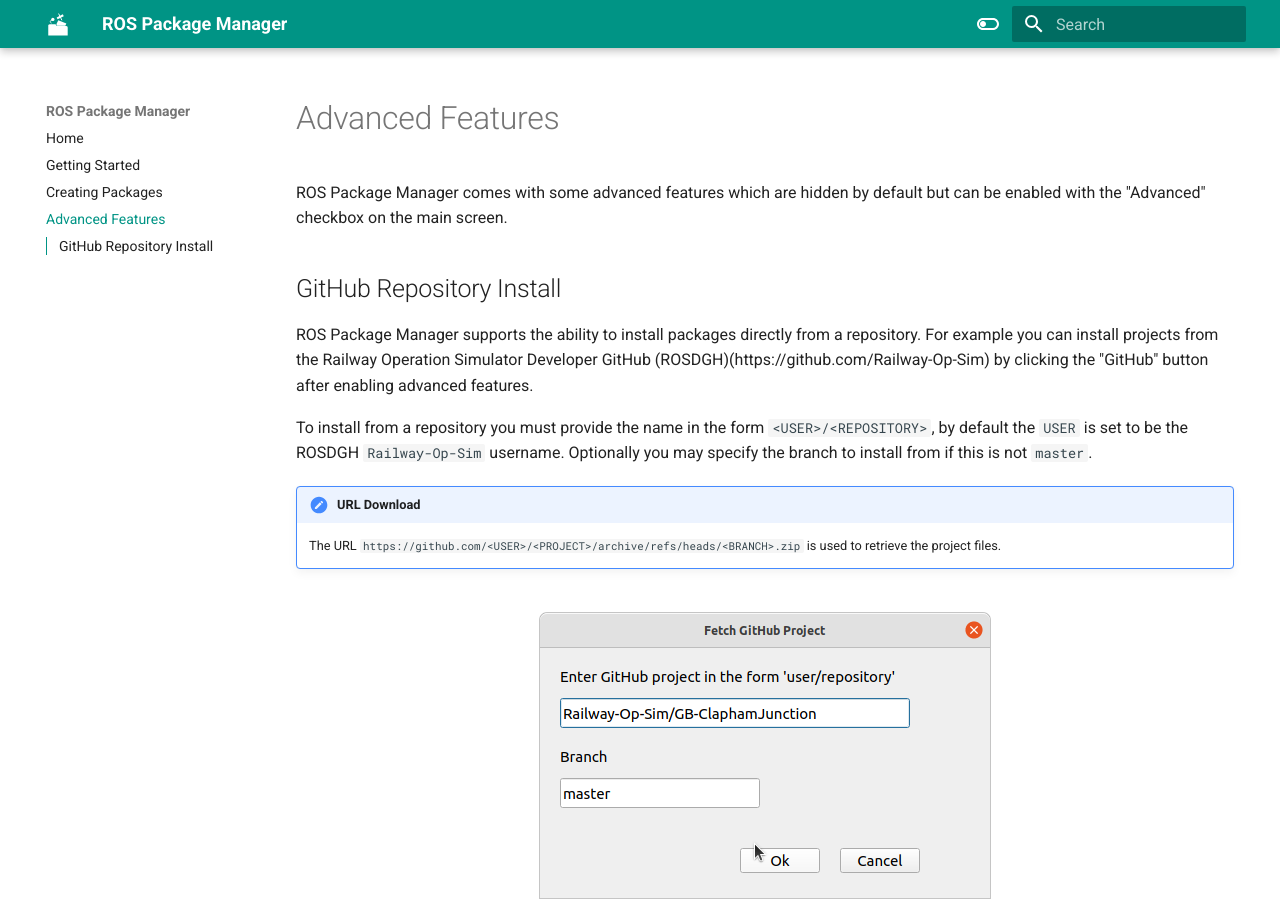
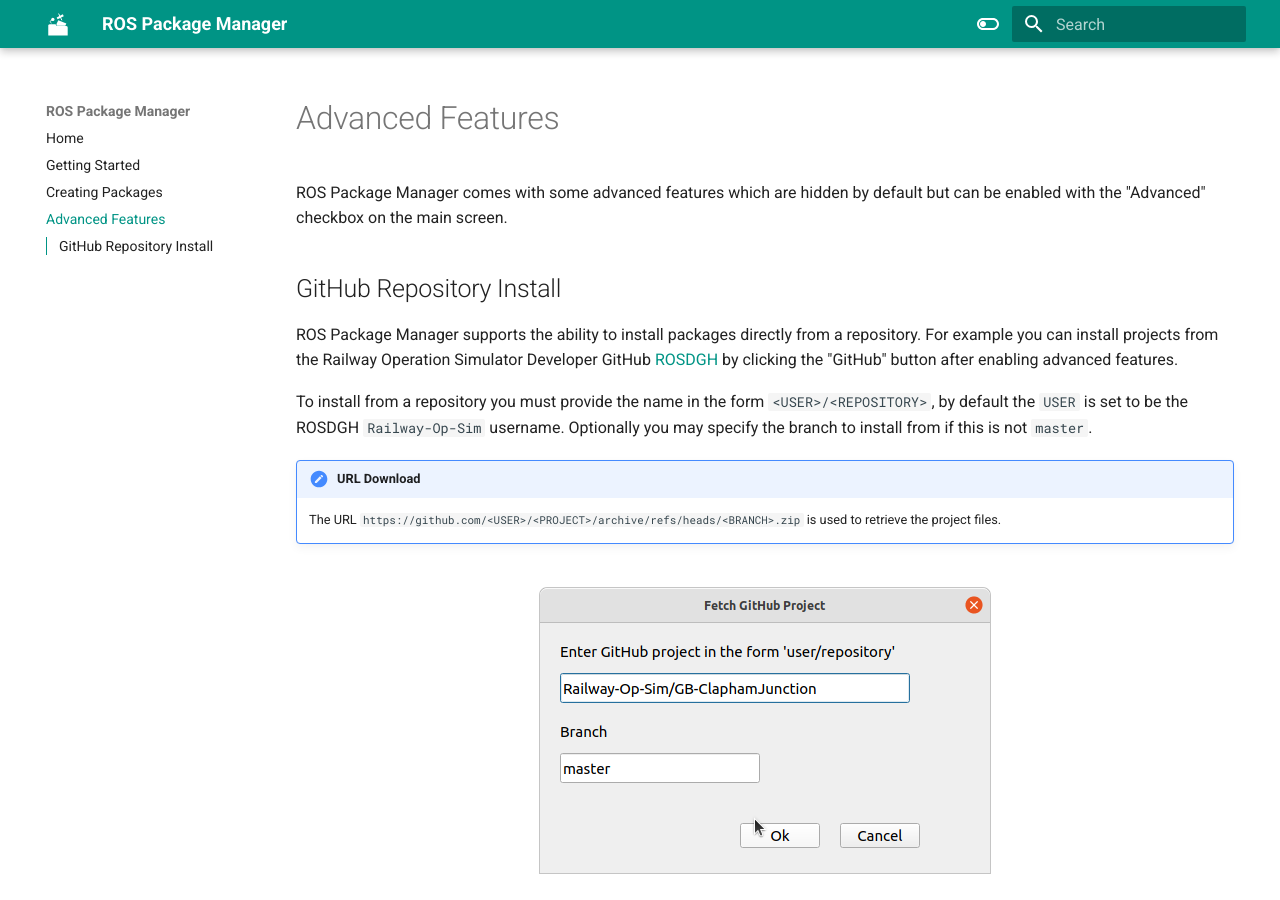
Before and after one commit to Railway-Op-Sim/RailOSPkgManager, an MkDocs documentation site: the page built from docs/advanced.md, in a window 1280 px wide and 900 px high. Built offline with MkDocs 1.6.1 and Material for MkDocs 9.7.7, drawn with Linux system fonts in a browser that asks for light colours.

```diff
--- a/docs/advanced.md
+++ b/docs/advanced.md
@@ -3,7 +3,7 @@ ROS Package Manager comes with some advanced features which are hidden by defaul
 
 ## GitHub Repository Install
 ROS Package Manager supports the ability to install packages directly from a repository. For example you can install
-projects from the Railway Operation Simulator Developer GitHub (ROSDGH)(https://github.com/Railway-Op-Sim) by clicking the "GitHub" button after enabling advanced features.
+projects from the Railway Operation Simulator Developer GitHub [ROSDGH](https://github.com/Railway-Op-Sim) by clicking the "GitHub" button after enabling advanced features.
 
 To install from a repository you must provide the name in the form `<USER>/<REPOSITORY>`, by default the `USER` is set to be the ROSDGH `Railway-Op-Sim` username. Optionally you may specify the branch to install from if this is not `master`.
 
```
Also changed, not shown: CHANGELOG.md (+2 -0 lines), 4 other files.
